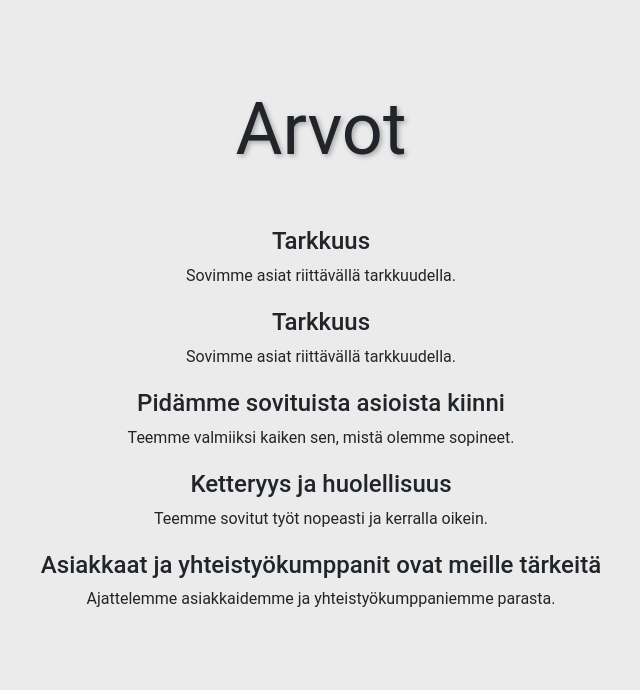
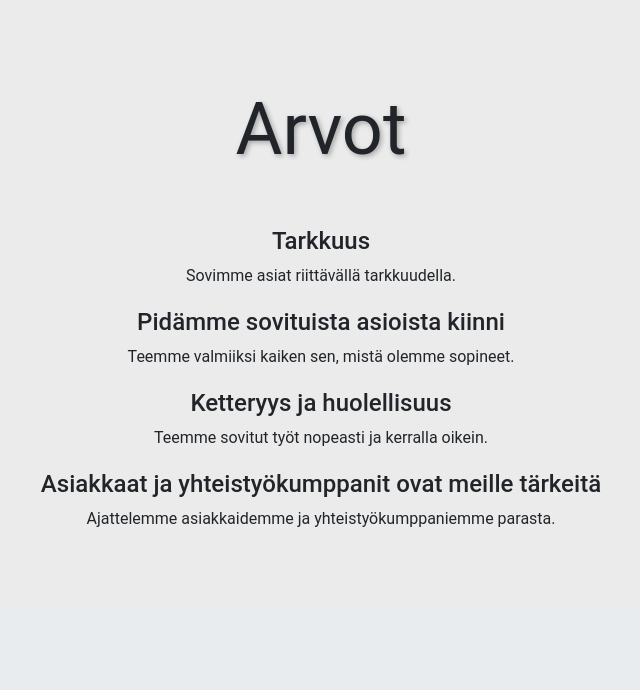
Before and after one commit to joelezz/espoo-israel, a Flask app: page / in a window 1280 px wide. Shown: the part 4420-5110 px from the top of the page, without its empty margins (319-959 px from the left). Run offline with Flask 3, Linux system fonts and the light colour scheme; some libraries are stand-ins or nearby versions.

Commit message:
erased some doubled text from the site

```diff
--- a/templates/index.html
+++ b/templates/index.html
@@ -203,10 +203,6 @@
         <h1 class="text-center mb-4">Arvot</h1>
         <div class="row">
             <div class="col-md-10 mx-auto">
-                <div class="value">
-                    <h4>Tarkkuus</h4>
-                    Sovimme asiat riittävällä tarkkuudella.
-                </div>
             <div class="value">
                     <h4>Tarkkuus</h4>
                      Sovimme asiat riittävällä tarkkuudella.
```
